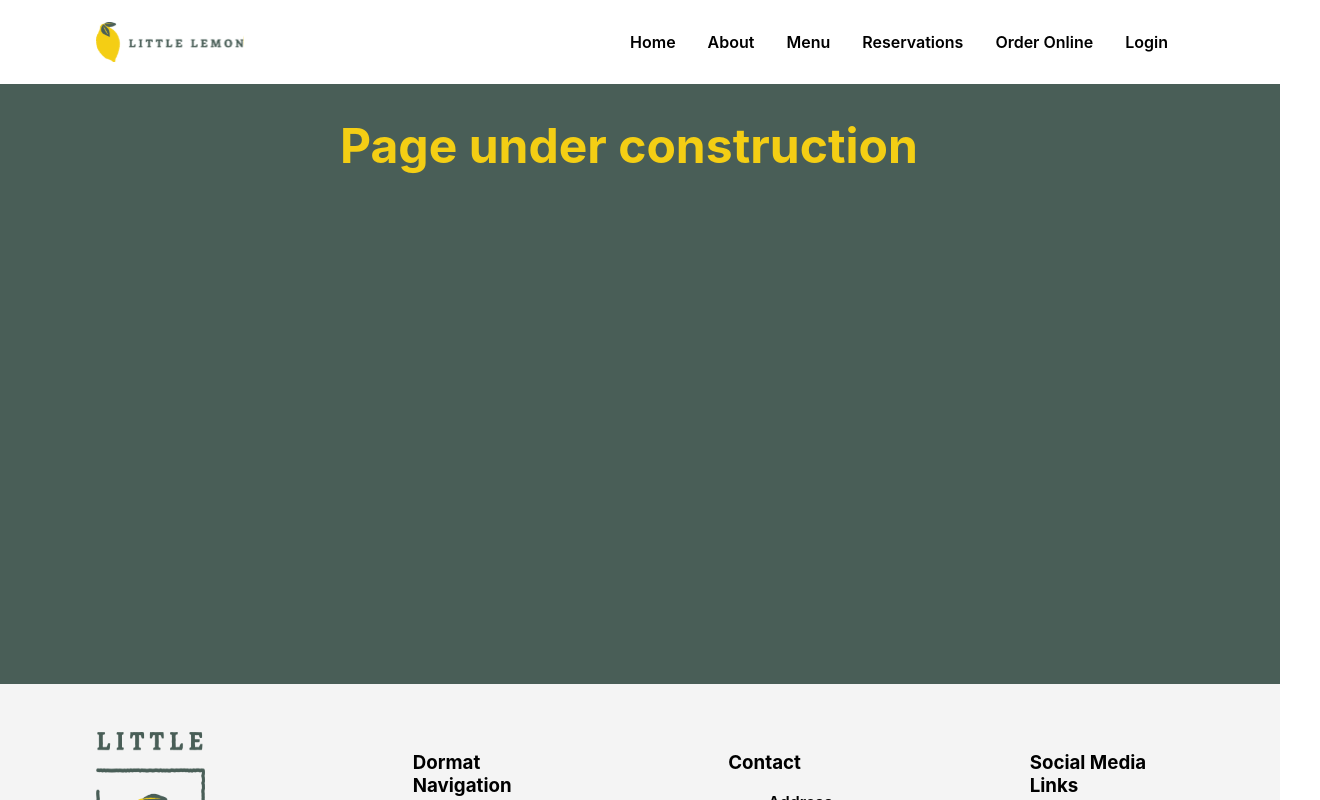
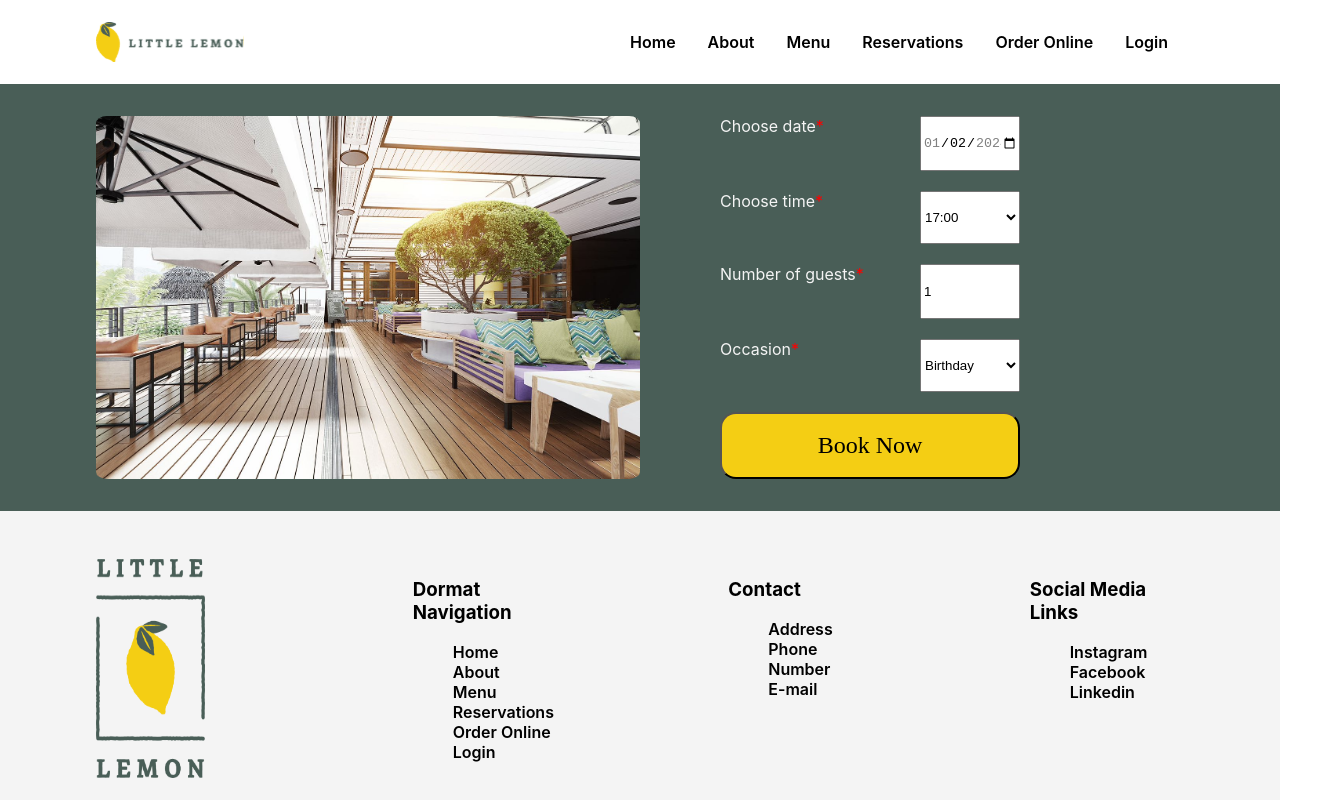
Before and after one commit to somdas-m/capstone, a React (Create React App) app: page /reservations in a window 1280 px wide. Shown: the top 800 px of the page, 1320 px wide, since content can reach past the window. Built offline with nearby package versions, Linux system fonts and the light colour scheme; a web font is replaced by a local one.

Commit message:
reservations page

```diff
--- a/src/App.css
+++ b/src/App.css
@@ -75,6 +75,7 @@ h2 {
 
 h1,
 h2,
+h3,
 p {
   color: #000;
 }
@@ -264,3 +265,72 @@ footer {
 .not-found > h1 {
   color: #f4ce14;
 }
+
+.reservation-section{
+  background-color:#495e57
+}
+
+.reservation-container > img {
+  margin-top: 2em;
+  margin-bottom: 2em;
+  border-radius: 2%;
+}
+
+.reservation-container > form {
+  margin-top: 2em;
+  margin-bottom: 2em;
+  margin-left: 5em;
+  color: #f4f4f4;
+}
+
+.form-element {
+  display: grid;
+  grid-template-columns: 200px repeat(auto-fill, 100px) 300px;
+}
+
+.bookNow {
+  width: 50%;
+}
+
+/* The Modal (background) */
+.modal {
+  display: none; /* Hidden by default */
+  position: fixed; /* Stay in place */
+  z-index: 1; /* Sit on top */
+  padding-top: 100px; /* Location of the box */
+  left: 0;
+  top: 0;
+  width: 100%; /* Full width */
+  height: 100%; /* Full height */
+  overflow: auto; /* Enable scroll if needed */
+  background-color: rgb(0,0,0); /* Fallback color */
+  background-color: rgba(0,0,0,0.4); /* Black w/ opacity */
+}
+/* Modal Content */
+.modal-content {
+  background-color: #f4ce14;
+  margin: auto;
+  padding: 20px;
+  border: 1px solid #888;
+  width: 80%;
+  color: #fff;
+}
+
+/* The Close Button */
+.close {
+  color: #aaaaaa;
+  float: right;
+  font-size: 28px;
+  font-weight: bold;
+}
+
+.close:hover,
+.close:focus {
+  color: #000;
+  text-decoration: none;
+  cursor: pointer;
+}
+
+.modal-open{
+  display: block;
+}
--- a/src/components/BookingForm.js
+++ b/src/components/BookingForm.js
@@ -1,13 +1,17 @@
+import { getDefaultDate } from "../utils"
+
 export const BookingForm = (props) => {
     const { availableTimes, occassions, formState, handleChange, handleSubmit } = props
-    const { date, time, guestNo, occassion } = formState
-    return <form style={{ "display": "grid", maxWidth: "200px", "gap": "20px" }}>
-        <div>
-            <label htmlFor="res-date">Choose date</label>
-            <input type="date" id="res-date" value={date} name="date" onChange={handleChange}/>
+    const { date, time, guestNo, occassion, defaultDate } = formState
+    const maxDate = new Date(defaultDate)
+    maxDate.setDate(maxDate.getDate()+7)
+    return <form style={{ "display": "grid", maxWidth: "500px", "gap": "20px" }}>
+        <div className="form-element">
+            <label htmlFor="res-date">Choose date<span style={{color: "red"}}>*</span></label>
+            <input type="date" id="res-date" value={date} name="date" onChange={handleChange} min={`${defaultDate}`} max={getDefaultDate(maxDate)}/>
         </div>
-        <div>
-            <label htmlFor="res-time">Choose time</label>
+        <div className="form-element">
+            <label htmlFor="res-time">Choose time<span style={{color: "red"}}>*</span></label>
             <select id="res-time" value={time} name="time" onChange={handleChange}>
                 {
                     availableTimes.map(availableTime=>{
@@ -16,12 +20,12 @@ export const BookingForm = (props) => {
                 }
             </select>
         </div>
-        <div>
-            <label htmlFor="guests">Number of guests</label>
+        <div className="form-element">
+            <label htmlFor="guests">Number of guests<span style={{color: "red"}}>*</span></label>
             <input type="number" placeholder="1" min="1" max="10" id="guests" value={guestNo} name="guestNo" onChange={handleChange}/>
         </div>
-        <div>
-            <label htmlFor="occassion">Occasion</label>
+        <div className="form-element">
+            <label htmlFor="occassion">Occasion<span style={{color: "red"}}>*</span></label>
             <select id="occassion" value={occassion} name="occassion" onChange={handleChange}>
                 {
                     occassions.map(occ=>{
@@ -30,6 +34,6 @@ export const BookingForm = (props) => {
                 }
             </select>
         </div>
-        <input type="submit" value="Book Now" data-testid="submitBtn" onClick={(e)=>{ e.preventDefault(); handleChange(e)}}/>
+        <button className="bookNow" data-testid="submitBtn" onClick={(e)=>{ e.preventDefault(); handleSubmit(e)}}>Book Now</button>
     </form>
 }
--- a/src/components/Main.js
+++ b/src/components/Main.js
@@ -25,11 +25,13 @@ export const Main = (props) => {
         })
     }
     const occassions = ["Birthday", "Anniversary"]
+    const defaultDate = getDefaultDate()
     const [formState, setFormState] = useState({
-        date: getDefaultDate(),
+        date: defaultDate,
         time: availableTimes[0],
         guestNo: "1",
-        occassion: occassions[0]
+        occassion: occassions[0],
+        defaultDate
     })
     const handleChange = (e) => {
         e.preventDefault()
@@ -46,7 +48,7 @@ export const Main = (props) => {
             <BrowserRouter>
                 <Routes>
                     <Route path="/" element={<HomePage/>}></Route>
-                    <Route path="/booking" element={<BookingPage availableTimes={availableTimes}  formState={formState} occassions={occassions} handleChange={handleChange}/>}></Route>
+                    <Route path="/reservations" element={<BookingPage availableTimes={availableTimes}  formState={formState} occassions={occassions} handleChange={handleChange}/>}></Route>
                     <Route path="*" element={<NotFound/>}></Route>
                 </Routes>
             </BrowserRouter>
--- a/src/pages/BookingPage.js
+++ b/src/pages/BookingPage.js
@@ -1,15 +1,32 @@
 import React, { useState } from "react"
 import { BookingForm } from "../components/BookingForm"
+import restaurantImg from "../images/restaurant.jpg"
+import tick from "../images/tick.png"
 
 export const BookingPage = (props) => {
     const { availableTimes, formState, occassions, handleChange } = props
+    const [isModalOpen, setModalOpen] = useState(false)
+    const handleSubmit = (props) => {
+        setModalOpen(true)
+    }
+    return <section className="reservation-section">
+        <div id="myModal" className={`${isModalOpen?"modal-open": "modal"}`}>
+            <div class="modal-content">
+                <span class="close" onClick={(e)=>{e.preventDefault(); setModalOpen(false)}}>&times;</span>
+                <img src={tick} width={"5%"} style={{display: "flex", float: "left"}}/>
+                <h3 >Your Reservation is Confirmed! Boooking Reference No: LITTLELEMONT{Math.round(Math.random()*10)}</h3>
+            </div>
 
-    return <section>
-        <BookingForm
-            formState={formState}
-            availableTimes={availableTimes}
-            occassions={occassions}
-            handleChange={handleChange}
+        </div>
+        <div className="container reservation-container">
+            <img src={restaurantImg} width={"50%"} />
+            <BookingForm
+                formState={formState}
+                availableTimes={availableTimes}
+                occassions={occassions}
+                handleChange={handleChange}
+                handleSubmit={handleSubmit}
             />
+        </div>
     </section>
 }
--- a/src/utils/index.js
+++ b/src/utils/index.js
@@ -1,5 +1,11 @@
-export const getDefaultDate = () => {
-    const date = new Date()
-    const dateString = `${date.getFullYear()}-${date.getMonth()+1}-${date.getDate()}`
+export const getDefaultDate = (date=new Date()) => {
+    const dateString = `${date.getFullYear()}-${getPrefix(date.getMonth()+1)}-${getPrefix(date.getDate())}`
     return dateString
 }
+
+const getPrefix = (value) => {
+    if(value < 10){
+        return '0'+value
+    }
+    return value
+}
```
Also changed, not shown: src/images/tick.png (added).
